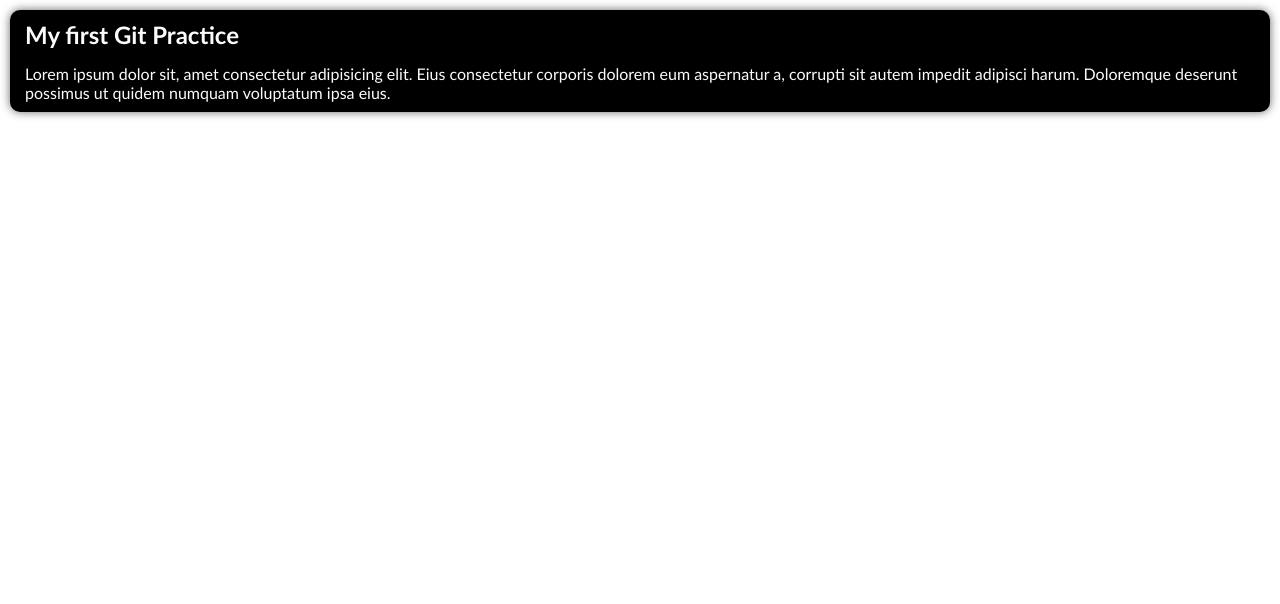
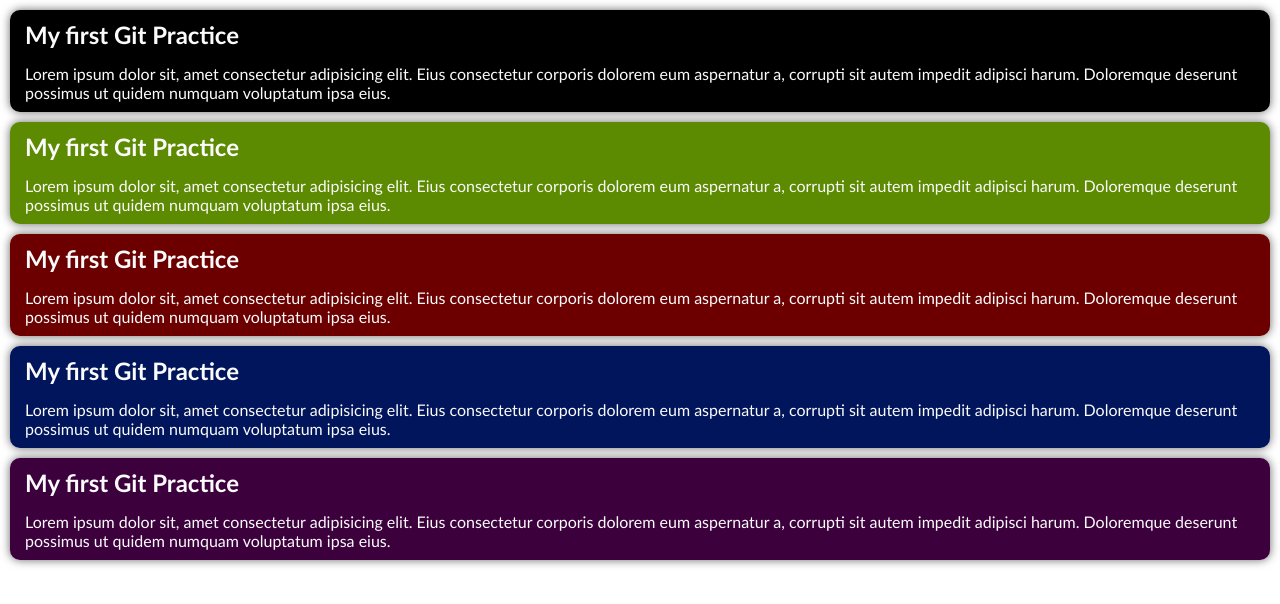
Before and after one commit to developer-pronoy/my-practice-github-repo, a plain HTML site: page Email Template/git_practice.html in a window 1280 px wide. Drawn offline with Linux system fonts and the light colour scheme.

Commit message:
extra 4 div created with different color

```diff
--- a/Email Template/git_practice.html
+++ b/Email Template/git_practice.html
@@ -16,5 +16,41 @@
         voluptatum ipsa eius.
       </p>
     </div>
+    <div class="div">
+      <h2>My first Git Practice</h2>
+      <p>
+        Lorem ipsum dolor sit, amet consectetur adipisicing elit. Eius
+        consectetur corporis dolorem eum aspernatur a, corrupti sit autem
+        impedit adipisci harum. Doloremque deserunt possimus ut quidem numquam
+        voluptatum ipsa eius.
+      </p>
+    </div>
+    <div class="div">
+      <h2>My first Git Practice</h2>
+      <p>
+        Lorem ipsum dolor sit, amet consectetur adipisicing elit. Eius
+        consectetur corporis dolorem eum aspernatur a, corrupti sit autem
+        impedit adipisci harum. Doloremque deserunt possimus ut quidem numquam
+        voluptatum ipsa eius.
+      </p>
+    </div>
+    <div class="div">
+      <h2>My first Git Practice</h2>
+      <p>
+        Lorem ipsum dolor sit, amet consectetur adipisicing elit. Eius
+        consectetur corporis dolorem eum aspernatur a, corrupti sit autem
+        impedit adipisci harum. Doloremque deserunt possimus ut quidem numquam
+        voluptatum ipsa eius.
+      </p>
+    </div>
+    <div class="div">
+      <h2>My first Git Practice</h2>
+      <p>
+        Lorem ipsum dolor sit, amet consectetur adipisicing elit. Eius
+        consectetur corporis dolorem eum aspernatur a, corrupti sit autem
+        impedit adipisci harum. Doloremque deserunt possimus ut quidem numquam
+        voluptatum ipsa eius.
+      </p>
+    </div>
   </body>
 </html>
--- a/Email Template/styles/design.css
+++ b/Email Template/styles/design.css
@@ -16,8 +16,23 @@ body {
     box-shadow: 0 0 10px #00000099;
     padding: 10px 15px;
     border-radius: 10px;
+    margin-bottom: 10px;
 }
 
 h2 {
     margin-bottom: 15px;
 }
+
+.div:nth-child(2) {
+    background-color: rgb(92, 138, 0);
+}
+
+.div:nth-child(3) {
+    background-color: rgb(108, 0, 0);
+}
+.div:nth-child(4) {
+    background-color: rgb(0, 21, 91);
+}
+.div:nth-child(5) {
+    background-color: rgb(60, 0, 61);
+}
```
